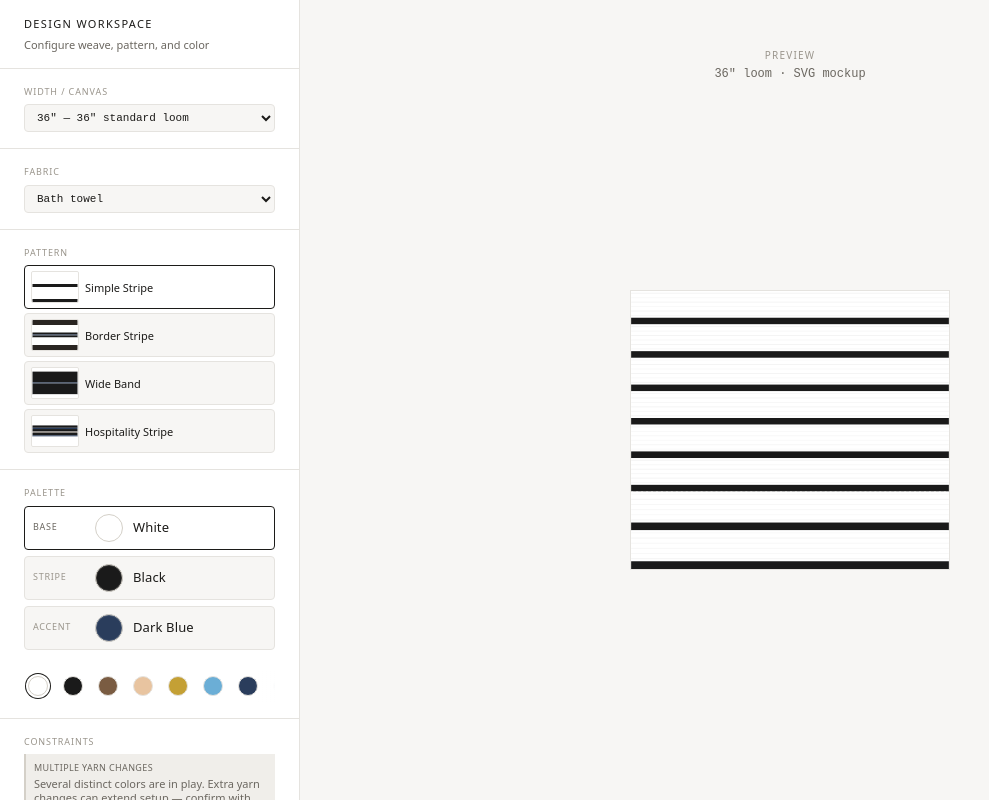
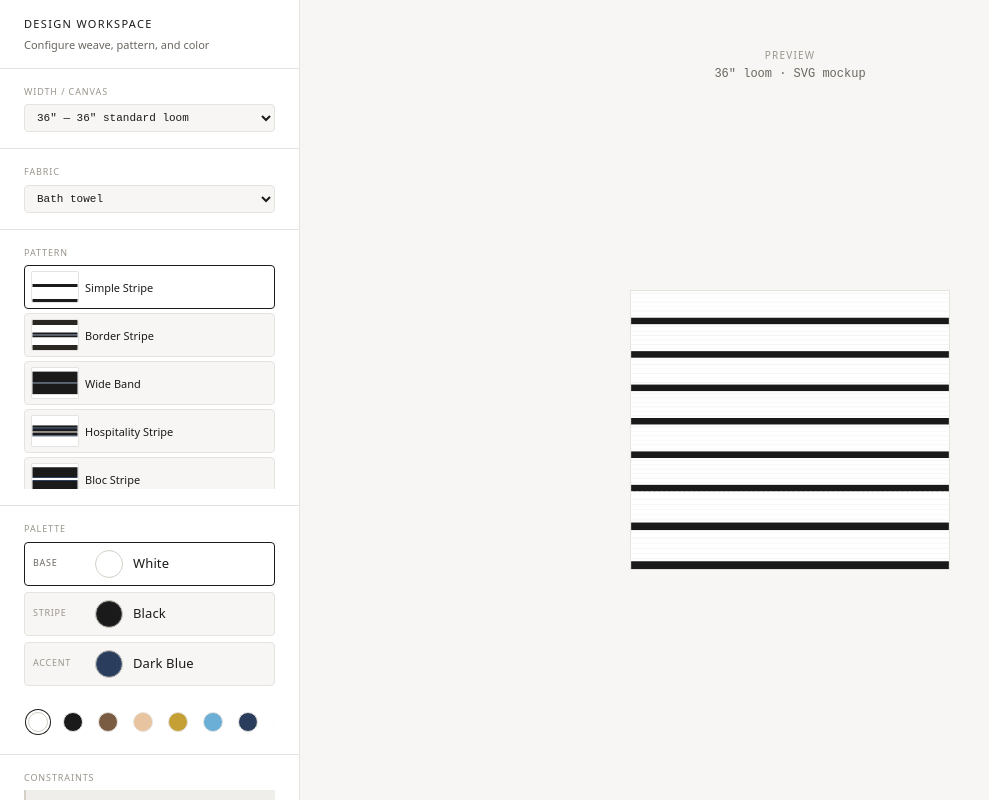
Before and after one commit to Adelina805/kara-weaves-prototype, a Next.js app: page /prototype-1 in a window 1280 px wide. Shown: the whole page, without its empty margins (0-989 px from the left). Built offline with nearby package versions, Linux system fonts and the light colour scheme.

Commit message:
Add scrolling support to presets in ControlsSidebar; introduce new CSS class for scrollable area and update component structure to enhance usability.

```diff
--- a/src/components/ControlsSidebar/ControlsSidebar.module.css
+++ b/src/components/ControlsSidebar/ControlsSidebar.module.css
@@ -56,6 +56,14 @@
   outline-offset: 1px;
 }
 
+.presetsScroll {
+  max-height: 14rem;
+  overflow-y: auto;
+  overflow-x: hidden;
+  margin-right: calc(-1 * var(--space-sm));
+  padding-right: var(--space-sm);
+}
+
 .presets {
   display: flex;
   flex-direction: column;
--- a/src/components/ControlsSidebar/ControlsSidebar.tsx
+++ b/src/components/ControlsSidebar/ControlsSidebar.tsx
@@ -75,6 +75,7 @@ export function ControlsSidebar({
         </SidebarModule>
 
         <SidebarModule label="Pattern" compact>
+          <div className={styles.presetsScroll}>
             <div className={styles.presets}>
               {textileTemplates.map((template) => (
                 <PatternPresetCard
@@ -85,6 +86,7 @@ export function ControlsSidebar({
                   onSelect={() => onTemplateChange(template.id)}
                 />
               ))}
+            </div>
           </div>
         </SidebarModule>
 
--- a/src/data/templates.ts
+++ b/src/data/templates.ts
@@ -65,6 +65,190 @@ export const textileTemplates: TextileTemplate[] = [
       { type: "stripe", colorRole: "base", heightInches: 0.6 },
     ],
   },
+  {
+    id: "bloc-stripe",
+    name: "Bloc Stripe",
+    description: "Graphic black blocks with colored tips",
+    category: "Towel",
+    recommendedWidth: 36,
+    ppi: 40,
+    tags: ["kitchen"],
+    layers: [
+      { type: "stripe", colorRole: "base", heightInches: 0.4 },
+      { type: "band", colorRole: "primary", heightInches: 1.2 },
+      { type: "stripe", colorRole: "accent", heightInches: 0.12 },
+      { type: "stripe", colorRole: "base", heightInches: 0.25 },
+      { type: "stripe", colorRole: "accent", heightInches: 0.12 },
+      { type: "band", colorRole: "primary", heightInches: 1.2 },
+      { type: "stripe", colorRole: "base", heightInches: 0.4 },
+    ],
+  },
+  {
+    id: "many-stripe",
+    name: "Many Stripe",
+    description: "Dense multi-stripe for napkins and tiny towels",
+    category: "Napkin",
+    recommendedWidth: 18,
+    ppi: 44,
+    tags: ["napkin", "gauze"],
+    layers: [
+      { type: "stripe", colorRole: "base", heightInches: 0.12 },
+      { type: "stripe", colorRole: "primary", heightInches: 0.06 },
+      { type: "stripe", colorRole: "accent", heightInches: 0.04 },
+      { type: "stripe", colorRole: "primary", heightInches: 0.06 },
+      { type: "stripe", colorRole: "neutral", heightInches: 0.04 },
+      { type: "stripe", colorRole: "primary", heightInches: 0.06 },
+      { type: "stripe", colorRole: "accent", heightInches: 0.04 },
+      { type: "stripe", colorRole: "primary", heightInches: 0.06 },
+      { type: "stripe", colorRole: "base", heightInches: 0.12 },
+    ],
+  },
+  {
+    id: "two-beat",
+    name: "Two-Beat",
+    description: "Equal-width alternating pick rhythm",
+    category: "Towel",
+    recommendedWidth: 18,
+    ppi: 44,
+    tags: ["gauze", "tiny-towel"],
+    layers: [
+      { type: "stripe", colorRole: "base", heightInches: 0.35 },
+      { type: "stripe", colorRole: "primary", heightInches: 0.35 },
+      { type: "stripe", colorRole: "base", heightInches: 0.35 },
+      { type: "stripe", colorRole: "primary", heightInches: 0.35 },
+    ],
+  },
+  {
+    id: "candy-stripe",
+    name: "Candy Stripe",
+    description: "Uniform thin playful stripes",
+    category: "Towel",
+    recommendedWidth: 36,
+    ppi: 40,
+    tags: ["kitchen"],
+    layers: [
+      { type: "stripe", colorRole: "primary", heightInches: 0.12 },
+      { type: "stripe", colorRole: "accent", heightInches: 0.12 },
+      { type: "stripe", colorRole: "primary", heightInches: 0.12 },
+      { type: "stripe", colorRole: "accent", heightInches: 0.12 },
+      { type: "stripe", colorRole: "primary", heightInches: 0.12 },
+      { type: "stripe", colorRole: "accent", heightInches: 0.12 },
+    ],
+  },
+  {
+    id: "asymmetric-stripe",
+    name: "Asymmetric Stripe",
+    description: "Deliberately uneven stripe widths",
+    category: "Napkin",
+    recommendedWidth: 18,
+    ppi: 42,
+    tags: ["napkin"],
+    layers: [
+      { type: "stripe", colorRole: "base", heightInches: 0.75 },
+      { type: "stripe", colorRole: "primary", heightInches: 0.15 },
+      { type: "stripe", colorRole: "accent", heightInches: 0.05 },
+      { type: "stripe", colorRole: "primary", heightInches: 0.5 },
+      { type: "stripe", colorRole: "base", heightInches: 0.2 },
+      { type: "stripe", colorRole: "accent", heightInches: 0.35 },
+    ],
+  },
+  {
+    id: "urban-stripes",
+    name: "Urban Stripes",
+    description: "Modern mixed-width stripe rhythm",
+    category: "Napkin",
+    recommendedWidth: 18,
+    ppi: 42,
+    tags: ["napkin"],
+    layers: [
+      { type: "stripe", colorRole: "base", heightInches: 0.5 },
+      { type: "stripe", colorRole: "primary", heightInches: 0.2 },
+      { type: "stripe", colorRole: "accent", heightInches: 0.08 },
+      { type: "stripe", colorRole: "primary", heightInches: 0.08 },
+      { type: "band", colorRole: "primary", heightInches: 0.6 },
+      { type: "stripe", colorRole: "accent", heightInches: 0.1 },
+      { type: "stripe", colorRole: "base", heightInches: 0.4 },
+    ],
+  },
+  {
+    id: "mighty-stripe",
+    name: "Mighty Stripe",
+    description: "Bold wide bands for travel and sarongs",
+    category: "Travel",
+    recommendedWidth: 48,
+    ppi: 36,
+    tags: ["travel"],
+    layers: [
+      { type: "band", colorRole: "base", heightInches: 0.3 },
+      { type: "band", colorRole: "primary", heightInches: 2.0 },
+      { type: "stripe", colorRole: "accent", heightInches: 0.2 },
+      { type: "band", colorRole: "primary", heightInches: 2.0 },
+      { type: "band", colorRole: "base", heightInches: 0.3 },
+    ],
+  },
+  {
+    id: "pinstripe",
+    name: "Pinstripe",
+    description: "Thin lines on a wide base field",
+    category: "Clothing",
+    recommendedWidth: 36,
+    ppi: 40,
+    tags: ["clothing"],
+    layers: [
+      { type: "stripe", colorRole: "base", heightInches: 1.5 },
+      { type: "stripe", colorRole: "primary", heightInches: 0.06 },
+      { type: "stripe", colorRole: "base", heightInches: 0.8 },
+      { type: "stripe", colorRole: "primary", heightInches: 0.06 },
+      { type: "stripe", colorRole: "base", heightInches: 1.5 },
+      { type: "stripe", colorRole: "primary", heightInches: 0.06 },
+    ],
+  },
+  {
+    id: "full-color-band",
+    name: "Full Color Band",
+    description: "Equal prominence multicolor bands",
+    category: "Napkin",
+    recommendedWidth: 18,
+    ppi: 42,
+    tags: ["napkin"],
+    layers: [
+      { type: "band", colorRole: "base", heightInches: 0.5 },
+      { type: "band", colorRole: "primary", heightInches: 0.5 },
+      { type: "band", colorRole: "accent", heightInches: 0.5 },
+      { type: "band", colorRole: "neutral", heightInches: 0.5 },
+    ],
+  },
+  {
+    id: "utility-stripe",
+    name: "Utility Stripe",
+    description: "Minimal border with single center stripe",
+    category: "Napkin",
+    recommendedWidth: 18,
+    ppi: 40,
+    tags: ["napkin"],
+    layers: [
+      { type: "border", colorRole: "border", heightInches: 0.25 },
+      { type: "stripe", colorRole: "base", heightInches: 1.2 },
+      { type: "stripe", colorRole: "primary", heightInches: 0.15 },
+      { type: "stripe", colorRole: "base", heightInches: 1.2 },
+      { type: "border", colorRole: "border", heightInches: 0.25 },
+    ],
+  },
+  {
+    id: "white-stripe",
+    name: "White Stripe",
+    description: "Colored field with thin neutral pinstripes",
+    category: "Napkin",
+    recommendedWidth: 18,
+    ppi: 40,
+    tags: ["napkin"],
+    layers: [
+      { type: "stripe", colorRole: "primary", heightInches: 0.6 },
+      { type: "stripe", colorRole: "neutral", heightInches: 0.08 },
+      { type: "stripe", colorRole: "primary", heightInches: 0.6 },
+      { type: "stripe", colorRole: "neutral", heightInches: 0.08 },
+    ],
+  },
 ];
 
 export function getTemplateById(id: string): TextileTemplate | undefined {
```
Lines whose indentation alone changed are shown as unchanged.
